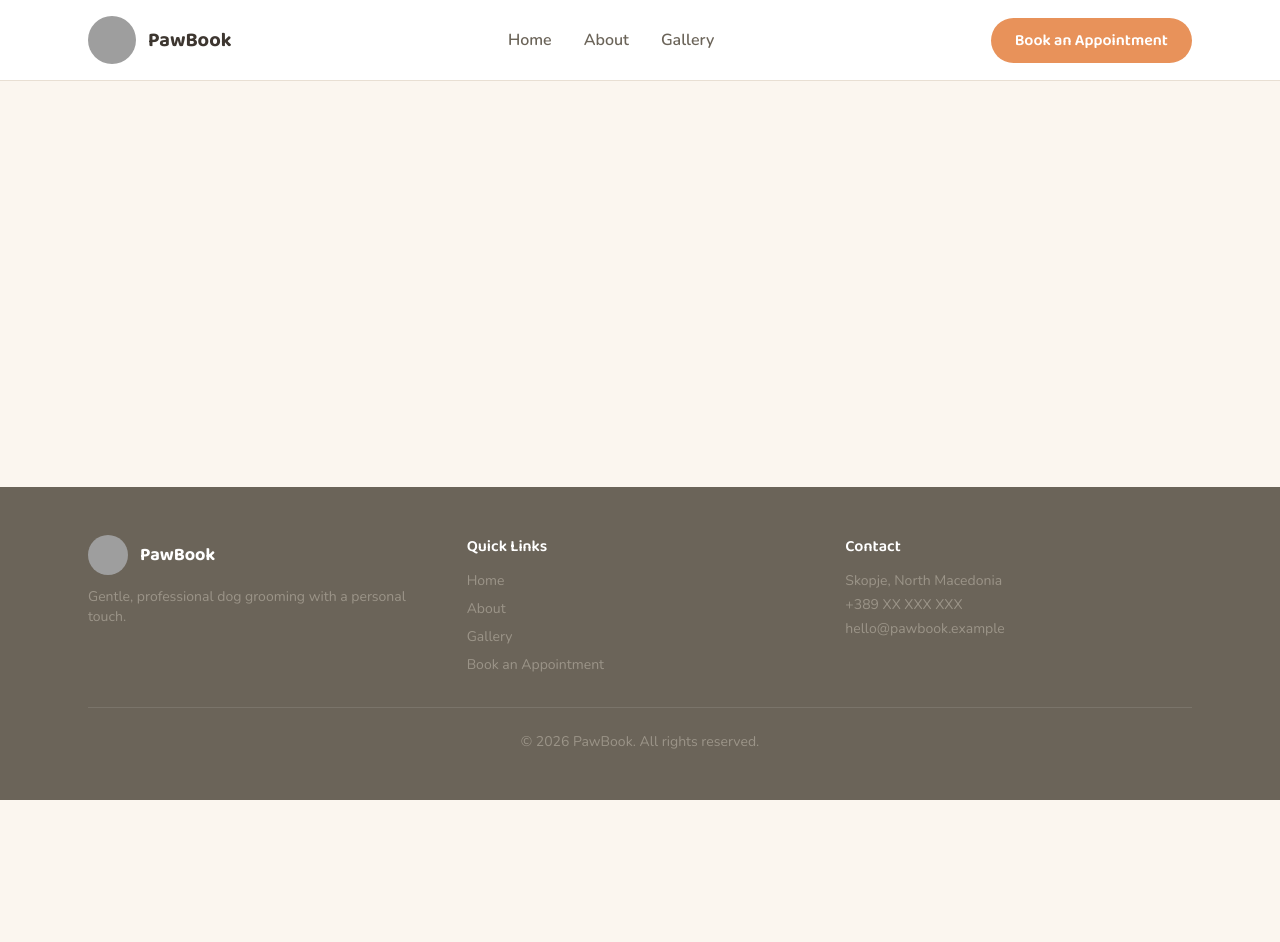
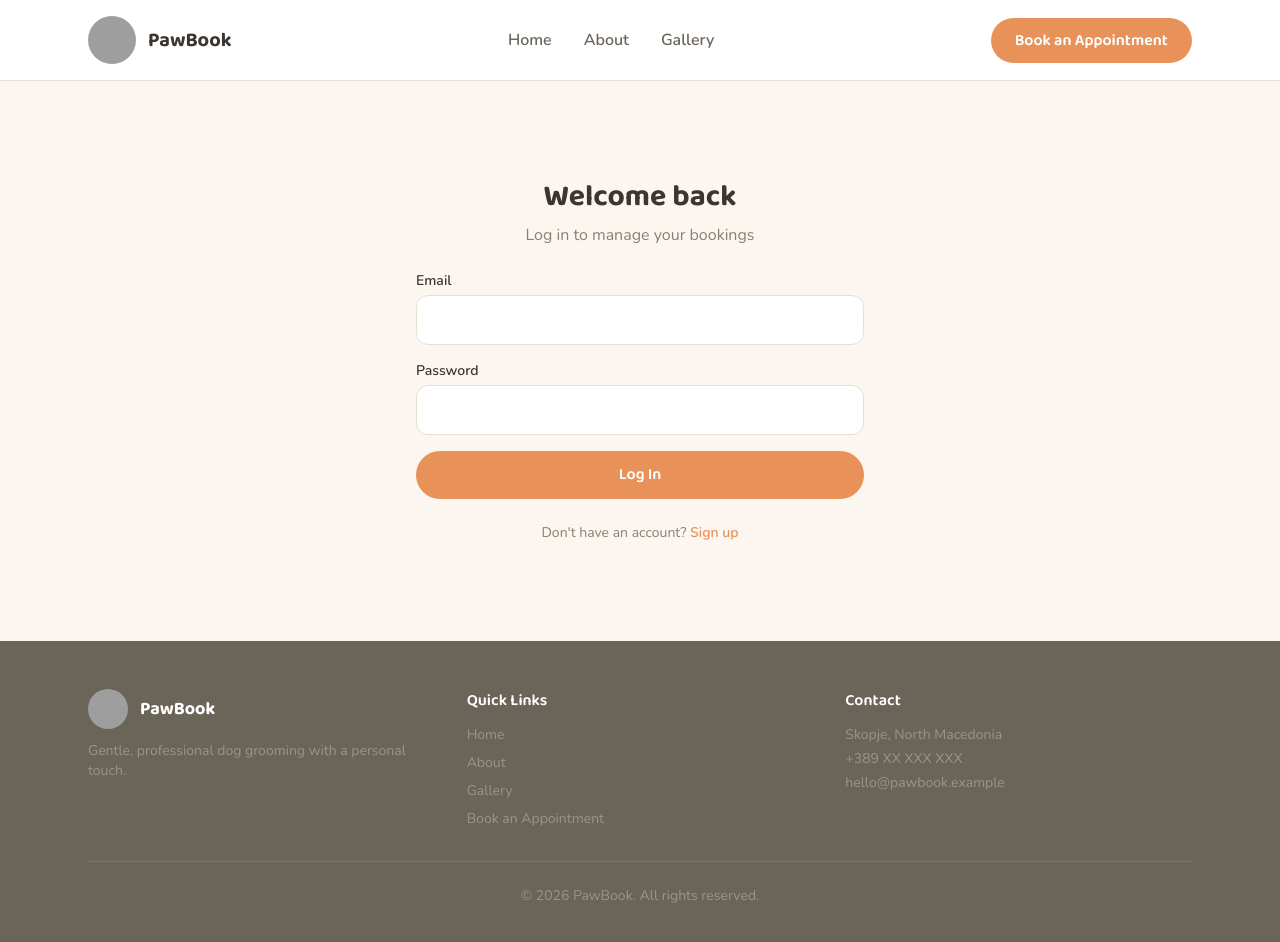
Before and after one commit to DimitarKlifov/pawbook-frontend, a React (Vite) app: page /login in a window 1280 px wide. Shown: the top 942 px of the page. Before the commit the page ends 800 px from the top, so only its background shows below. Built offline with nearby package versions, Linux system fonts and the light colour scheme; grey boxes are pictures that could not be loaded.

Commit message:
Add LoginPage with real authentication

```diff
--- a/src/App.jsx
+++ b/src/App.jsx
@@ -3,6 +3,7 @@ import Navbar from './components/layout/Navbar'
 import Footer from './components/layout/Footer'
 import HomePage from './pages/HomePage'
 import RegisterPage from './pages/RegisterPage'
+import LoginPage from './pages/LoginPage'
 
 function App() {
   return (
@@ -12,6 +13,7 @@ function App() {
         <Routes>
           <Route path="/" element={<HomePage />} />
           <Route path="/register" element={<RegisterPage />} />
+          <Route path="/login" element={<LoginPage />} />
         </Routes>
       </main>
       <Footer />
--- /dev/null
+++ b/src/pages/LoginPage.jsx
@@ -0,0 +1,96 @@
+import { useState } from 'react'
+import { useNavigate, Link } from 'react-router-dom'
+import { login as loginApi } from '../lib/api/auth'
+import { useAuth } from '../context/AuthContext'
+
+function LoginPage() {
+  const [email, setEmail] = useState('')
+  const [password, setPassword] = useState('')
+  const [loading, setLoading] = useState(false)
+  const [error, setError] = useState(null)
+
+  const { login } = useAuth()
+  const navigate = useNavigate()
+
+  async function handleSubmit(e) {
+    e.preventDefault()
+    setError(null)
+    setLoading(true)
+
+    try {
+      const data = await loginApi(email, password)
+      login(data.token)
+      navigate('/')
+    } catch (err) {
+      setError(err.message)
+    } finally {
+      setLoading(false)
+    }
+  }
+
+  return (
+    <div className="min-h-[70vh] flex items-center justify-center px-6 py-12">
+      <div className="max-w-md w-full space-y-6">
+        <div className="text-center space-y-2">
+          <h1 className="font-display text-3xl font-bold text-text">
+            Welcome back
+          </h1>
+          <p className="font-body text-text-muted">
+            Log in to manage your bookings
+          </p>
+        </div>
+
+        <form onSubmit={handleSubmit} className="space-y-4">
+          <div>
+            <label htmlFor="email" className="block font-body text-sm font-semibold text-text mb-1">
+              Email
+            </label>
+            <input
+              id="email"
+              type="email"
+              required
+              value={email}
+              onChange={(e) => setEmail(e.target.value)}
+              className="w-full px-4 py-3 rounded-xl border border-border bg-surface font-body text-text focus:outline-none focus:ring-2 focus:ring-primary transition-all duration-200"
+            />
+          </div>
+
+          <div>
+            <label htmlFor="password" className="block font-body text-sm font-semibold text-text mb-1">
+              Password
+            </label>
+            <input
+              id="password"
+              type="password"
+              required
+              value={password}
+              onChange={(e) => setPassword(e.target.value)}
+              className="w-full px-4 py-3 rounded-xl border border-border bg-surface font-body text-text focus:outline-none focus:ring-2 focus:ring-primary transition-all duration-200"
+            />
+          </div>
+
+          {error && (
+            <p className="font-body text-sm text-error">{error}</p>
+          )}
+
+          <button
+            type="submit"
+            disabled={loading}
+            className="w-full bg-primary text-white px-6 py-3 rounded-full font-display font-semibold hover:bg-primary-dark disabled:opacity-50 disabled:cursor-not-allowed transition-colors duration-200"
+          >
+            {loading ? 'Logging in...' : 'Log In'}
+          </button>
+        </form>
+
+        <p className="text-center font-body text-sm text-text-muted">
+          Don't have an account?{' '}
+          <Link to="/register" className="text-primary font-semibold hover:text-primary-dark">
+            Sign up
+          </Link>
+        </p>
+      </div>
+    </div>
+  )
+}
+
+export default LoginPage
```
